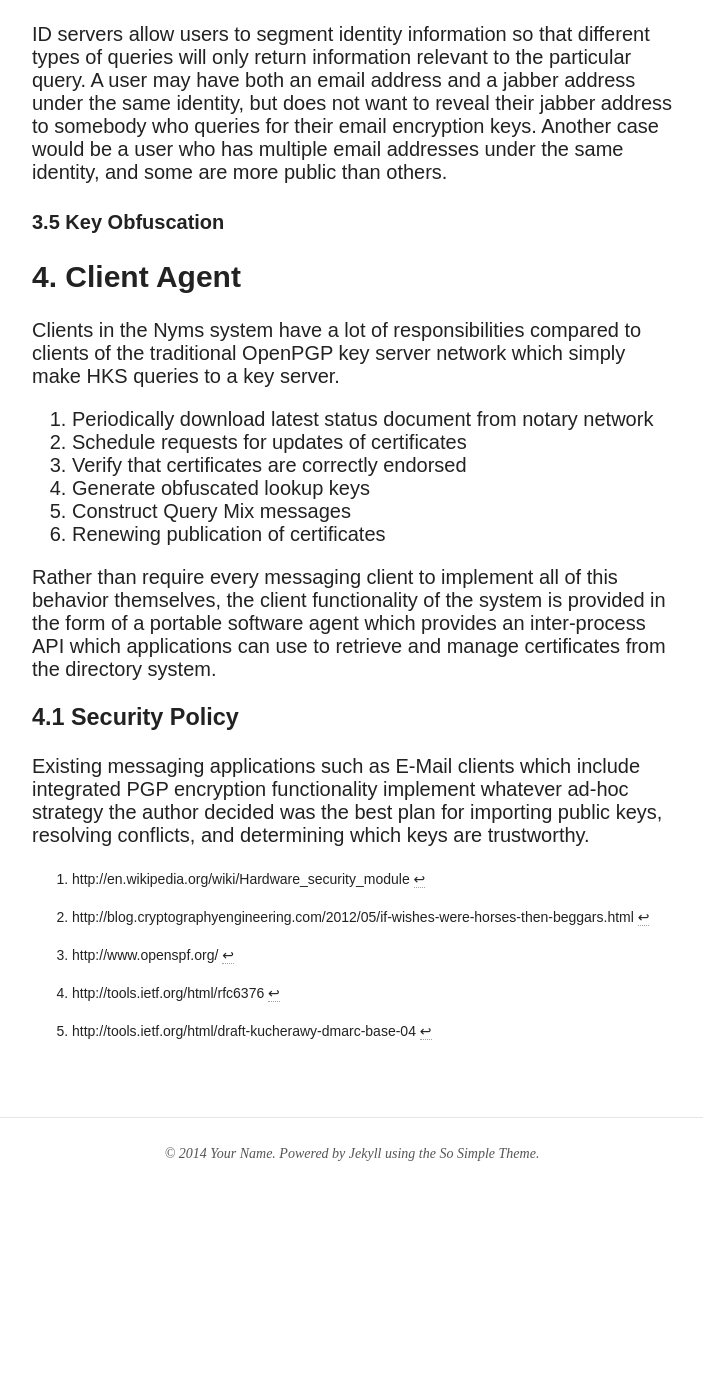
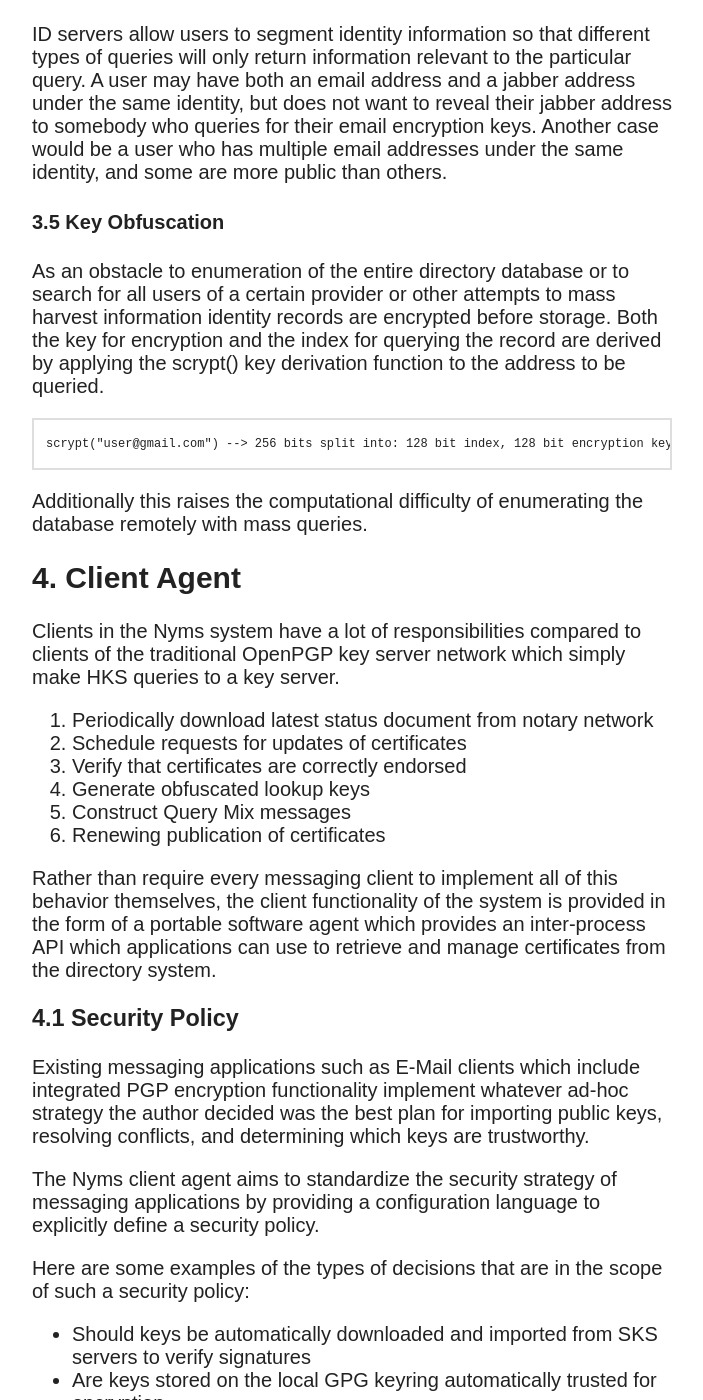
Before and after one commit to nymsio/nymsio.github.io, a Jekyll site: the page built from index.md, in a window 1280 px wide and 1400 px high, scrolled down 9660 px. Shown: the whole window, without its empty margins (288-991 px from the left). Built offline with Jekyll 4.4.1, drawn with Linux system fonts in a browser that asks for light colours; nearby versions of some CDN libraries; comment, search, counter and statistics services are not loaded; before the commit the page ends 10878 px from its top, so only the background shows below that; some of the changed text lies outside the part shown.

Commit message:
Added sections on key obfuscation and security policies

```diff
--- a/index.md
+++ b/index.md
@@ -205,6 +205,13 @@ ID servers allow users to segment identity information so that different types o
 
 #### 3.5 Key Obfuscation
 
+As an obstacle to enumeration of the entire directory database or to search for all users of a certain provider or other attempts to mass harvest information identity records are encrypted before storage.  Both the key for encryption and the index for querying the record are derived by applying the scrypt() key derivation function to the address to be queried.
+
+    scrypt("user@gmail.com") --> 256 bits split into: 128 bit index, 128 bit encryption key
+
+Additionally this raises the computational difficulty of enumerating the database remotely with mass queries.
+
+
 ## 4. Client Agent
 
 Clients in the Nyms system have a lot of responsibilities compared to clients of the traditional OpenPGP key server network which simply make HKS queries to a key server.
@@ -222,6 +229,16 @@ Rather than require every messaging client to implement all of this behavior the
 
 Existing messaging applications such as E-Mail clients which include integrated PGP encryption functionality implement whatever ad-hoc strategy the author decided was the best plan for importing public keys, resolving conflicts, and determining which keys are trustworthy.
 
+The Nyms client agent aims to standardize the security strategy of messaging applications by providing a configuration language to explicitly define a security policy.
+
+Here are some examples of the types of decisions that are in the scope of such a security policy:
+
+ * Should keys be automatically downloaded and imported  from SKS servers to verify signatures
+ * Are keys stored on the local GPG keyring automatically trusted for encryption
+ * Do manually imported keys have a higher priority than keys discovered in other ways.
+ * Is outgoing mail signed by default?
+
+
 
 
 [^1]: http://en.wikipedia.org/wiki/Hardware_security_module
```
